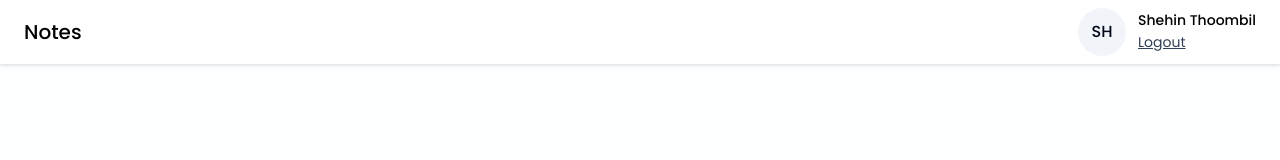
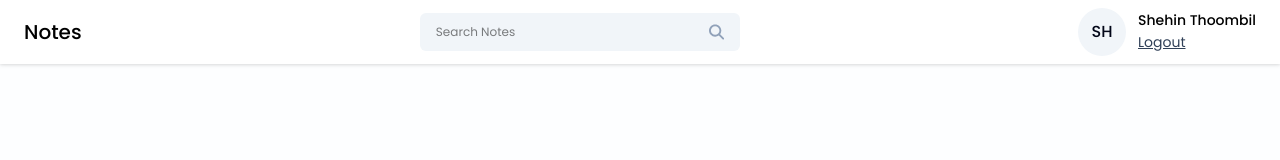
Before and after one commit to shehinthoombil/premium-notes-app, a React (Vite) app in the folder frontend/notes-app/: page /login in a window 1280 px wide. Shown: the top 160 px of the page. Built offline with nearby package versions, Linux system fonts and the light colour scheme.

Commit message:
home search bar and clear serch is done added react search icon ,clear serach icon

```diff
--- a/frontend/notes-app/src/components/Navbar/Navbar.jsx
+++ b/frontend/notes-app/src/components/Navbar/Navbar.jsx
@@ -1,16 +1,35 @@
-import React from 'react'
+import React, { useState } from 'react'
 import ProfileInfo from '../../components/Cards/ProfileInfo'
 import { useNavigate } from 'react-router-dom'
+import SearchBar from '../SearchBar/SearchBar'
 
 const Navbar = () => {
-  const navigate = useNavigate
+  const [searchQuery, SetSearchQuery] = useState("");
+
+  const navigate = useNavigate;
 
   const onLogout = () => {
     navigate('/login');
   }
+
+  const handleSearch = () => {
+
+  }
+  const onClearSearch = () => {
+    SetSearchQuery("");
+  }
   return (
     <div className='bg-white flex items-center justify-between px-6 py-2 drop-shadow'>
       <h1 className='text-xl font-medium text-black py-2'>Notes</h1>
+
+      <SearchBar
+        value={searchQuery}
+        onChange={({ target }) => {
+          SetSearchQuery(target.value);
+        }}
+        handleSearch={handleSearch}
+        onClearSearch={onClearSearch}
+      />
 
       <ProfileInfo onLogout={onLogout} />
     </div>
--- /dev/null
+++ b/frontend/notes-app/src/components/SearchBar/SearchBar.jsx
@@ -0,0 +1,28 @@
+import React from 'react'
+import { FaMagnifyingGlass } from 'react-icons/fa6'
+import { IoMdClose } from 'react-icons/io'
+
+const SearchBar = ({ value, onChange, handleSearch, onClearSearch }) => {
+    return (
+        <div className='w-80 flex items-center px-4 bg-slate-100 rounded-md'>
+
+            <input type="text"
+                placeholder='Search Notes'
+                className='w-full text-xs bg-transparent py-[11px] outline-none'
+                value={value}
+                onChange={onChange}
+            />
+            {value && (
+                <IoMdClose
+                    className='text-slate-500 cursor-pointer hover:text-black mr-3'
+                    onClick={onClearSearch} />
+            )}
+
+            <FaMagnifyingGlass
+                className='text-slate-400 cursor-pointer hover:text-black'
+                onClick={handleSearch} />
+        </div>
+    )
+}
+
+export default SearchBar
```
